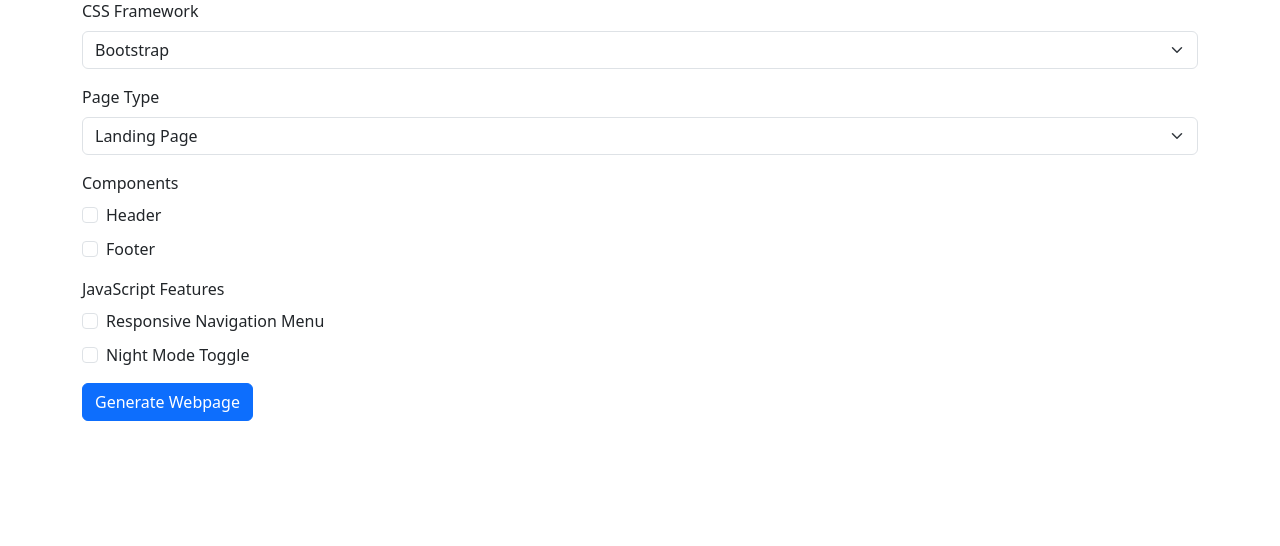
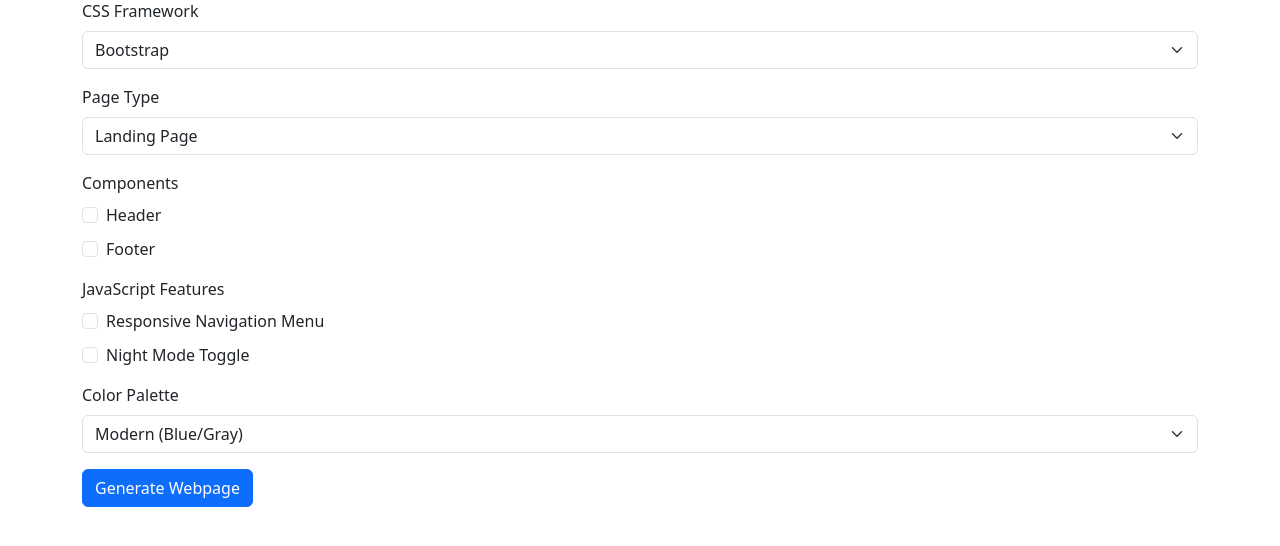
Before and after one commit to hizzybabe/webgen, a Flask app: page / in a window 1280 px wide. Shown: the part 121-667 px from the top of the page. Run offline with Flask 2, Linux system fonts and the light colour scheme.

Commit message:
color palettes

```diff
--- a/app.py
+++ b/app.py
@@ -17,6 +17,7 @@ def generate():
     page_type = data.get('type')
     components = data.get('components', [])
     js_features = data.get('jsFeatures', [])
+    color_palette = data.get('colorPalette')  # Add this line
 
     # Generate webpage using Gemini
     try:
@@ -24,7 +25,8 @@ def generate():
             style_framework,
             page_type,
             components,
-            js_features
+            js_features,
+            color_palette  # Add this parameter
         )
         return jsonify({'success': True, 'code': generated_code})
     except Exception as e:
--- a/static/js/main.js
+++ b/static/js/main.js
@@ -7,7 +7,8 @@ document.getElementById('generatorForm').addEventListener('submit', async (e) =>
         framework: formData.get('framework'),
         type: formData.get('pageType'),
         components: [...formData.getAll('components')],
-        jsFeatures: [...formData.getAll('jsFeatures')]
+        jsFeatures: [...formData.getAll('jsFeatures')],
+        colorPalette: formData.get('colorPalette')  // Add this line
     };
 
     try {
--- a/templates/index.html
+++ b/templates/index.html
@@ -60,6 +60,17 @@
                 <!-- Add more features -->
             </div>
 
+            <div class="mb-3">
+                <label class="form-label">Color Palette</label>
+                <select class="form-select" name="colorPalette" required>
+                    <option value="modern">Modern (Blue/Gray)</option>
+                    <option value="warm">Warm (Orange/Brown)</option>
+                    <option value="cool">Cool (Green/Blue)</option>
+                    <option value="minimal">Minimal (Black/White)</option>
+                    <option value="vibrant">Vibrant (Multi-color)</option>
+                </select>
+            </div>
+
             <button type="submit" class="btn btn-primary">Generate Webpage</button>
         </form>
 
```
Also changed, not shown: generator.py (+12 -2 lines).
